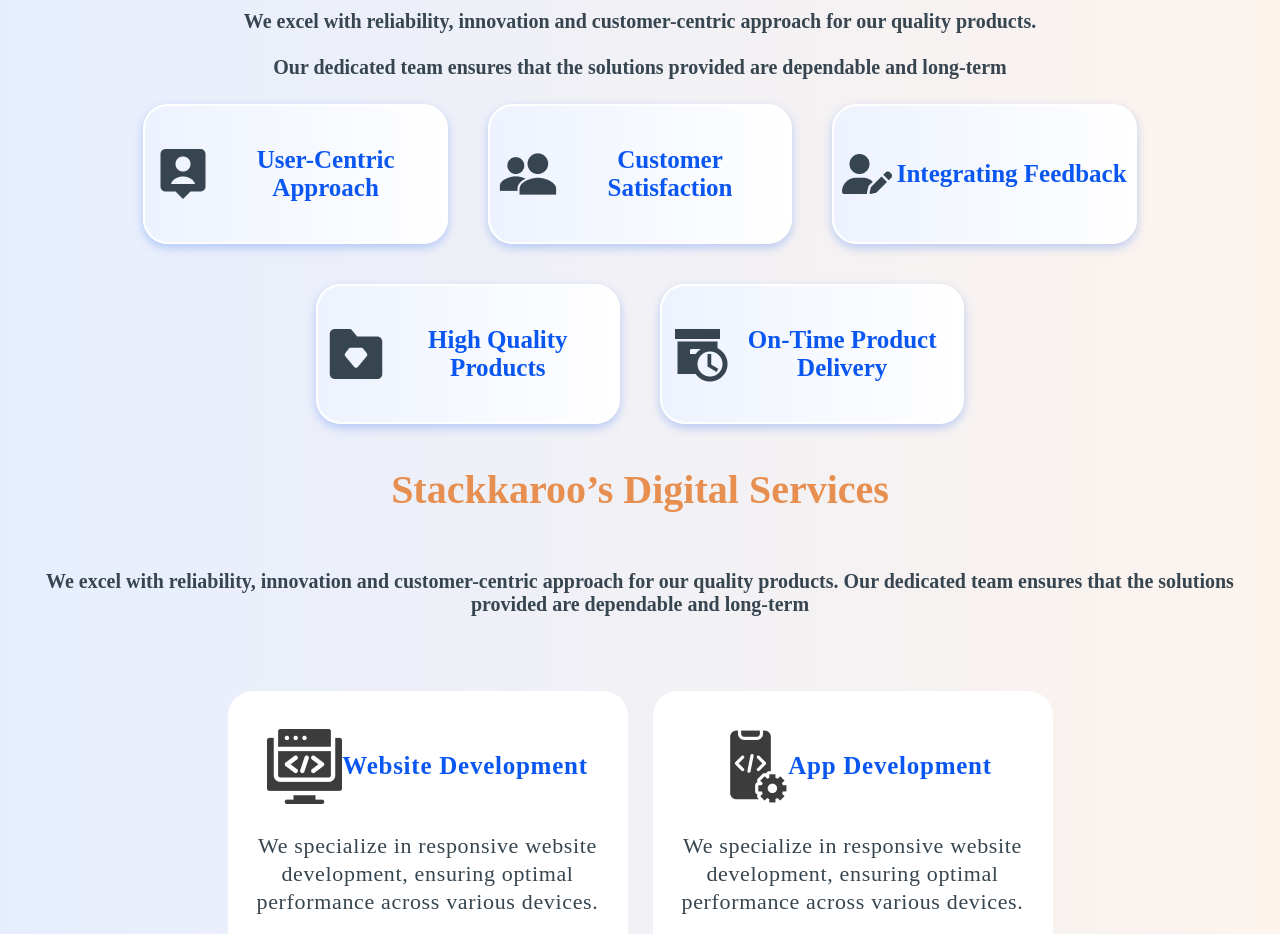
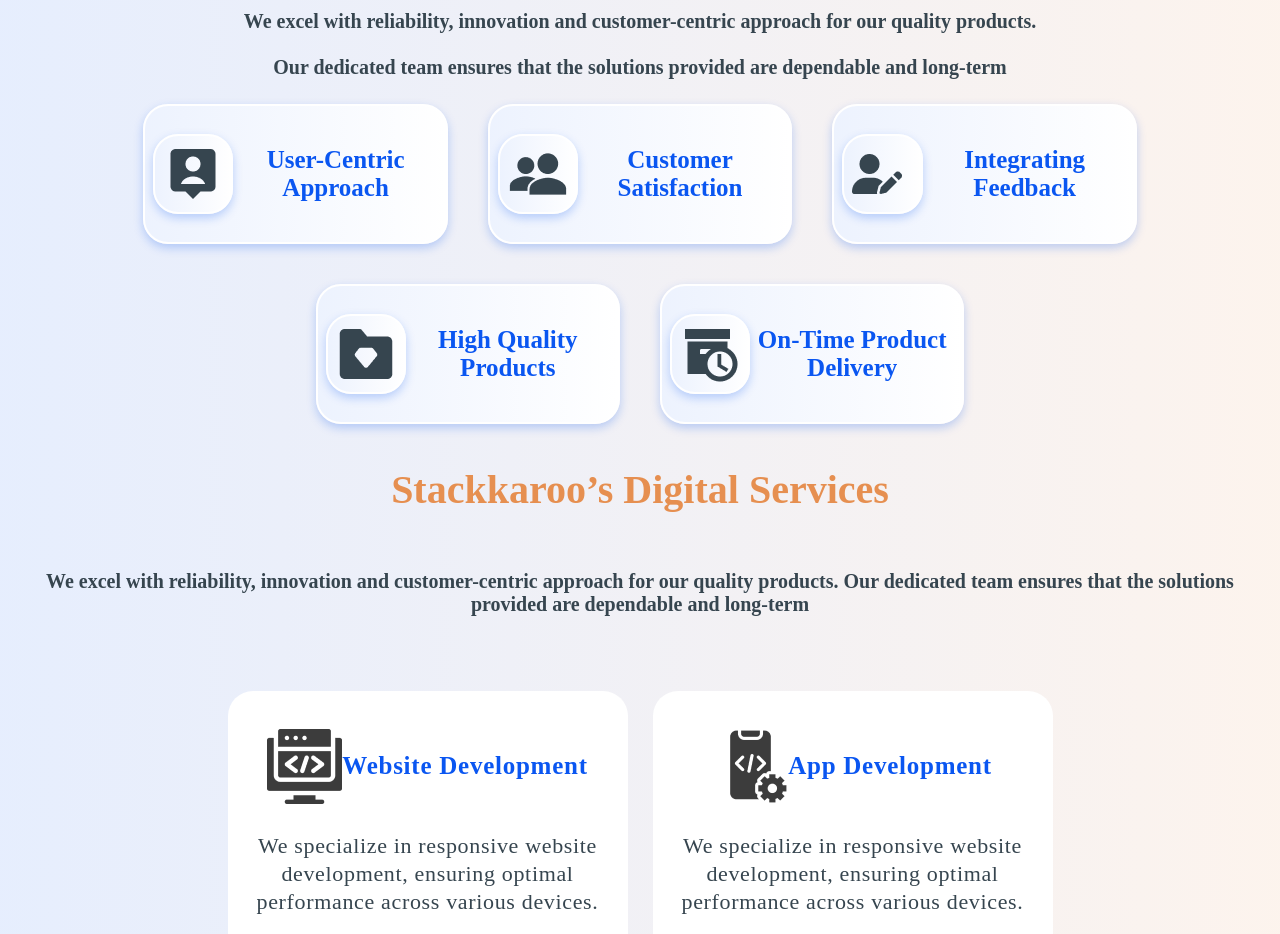
Before and after one commit to yogitajoshi098/Landing-Page, a Next.js app: page / in a window 1280 px wide. Shown: the part 1860-2794 px from the top of the page. Built offline with nearby package versions, Linux system fonts and the light colour scheme.

Commit message:
added background

```diff
--- a/app/components/Navbar.js
+++ b/app/components/Navbar.js
@@ -1,9 +1,9 @@
 // Navbar.js
 import styles from "./Navbar.module.css";
-import Link from "next/link";
+
 import Rectangle from "../../public/Rectangle.png";
 import Image from "next/image";
-import RectangleBg from '../../public/RectangleBg.png'
+
 
 const Navbar = () => {
   return (
--- a/app/page.js
+++ b/app/page.js
@@ -119,23 +119,28 @@
         <div className={styles.top_div}>
           <div className={styles.section_div}>
             <div>
-              <Image src={Group1} />
+              <div className={styles.image_div}> <Image src={Group1}/></div>
+
               User-Centric Approach
             </div>
             <div>
-              <Image src={Group2} />
+              <div className={styles.image_div}> <Image src={Group2} /></div>
+
               Customer Satisfaction
             </div>
             <div>
-              <Image src={Group3} />
+              <div className={styles.image_div}><Image src={Group3} /></div>
+
               Integrating Feedback
             </div>
             <div>
-              <Image src={Group4} />
+              <div className={styles.image_div}><Image src={Group4} /></div>
+
               High Quality Products
             </div>
             <div>
-              <Image src={Group5} />
+              <div className={styles.image_div}> <Image src={Group5} /></div>
+
               On-Time Product Delivery
             </div>
           </div>
--- a/app/page.module.css
+++ b/app/page.module.css
@@ -216,6 +216,18 @@
   width: 600px;
 }
 
+/* .image_div {
+  /* /* width: 60px;
+  height: 60px; */
+  /* background: #ffffff;
+  */
+  .section_div .image_div{
+    width: 24%;
+    height: 50%;
+
+  }
+
+
 @media screen and (max-width: 600px) {
   .main {
     flex-direction: column-reverse;
```
